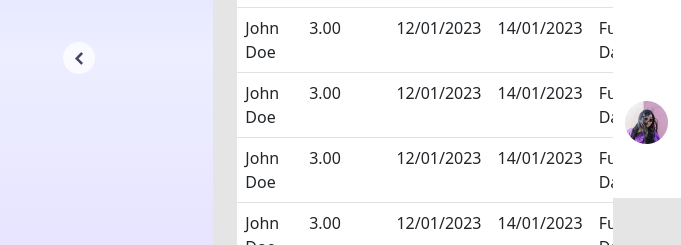
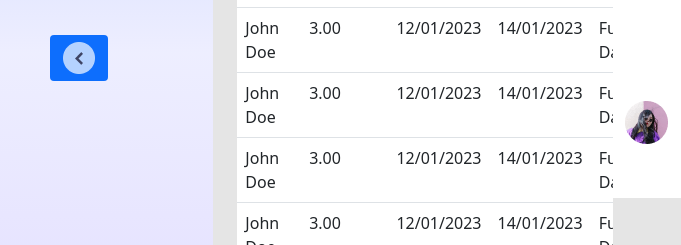
Before and after one commit to nil-01/DashBoard.github.io, a plain HTML site: page index.html in a window 1280 px wide. Shown: the part 548-793 px from the top of the page, 0-681 px from the left. Drawn offline with nearby package versions, Linux system fonts and the light colour scheme.

Commit message:
Update index.html

```diff
--- a/index.html
+++ b/index.html
@@ -46,7 +46,7 @@
                                 </ul>
                             </div>
                             </div>
-                         <div style="padding: 20%;"><button onclick="toggle()" class="btn btn-rounded"><img src="./img/toggle_button.png" class="img-fluid" alt="toggle_button"></button></div>
+                         <div style="padding: 20%;"><button onclick="toggle()" class="btn bg-primary btn-rounded"><img src="./img/toggle_button.png" class="img-fluid" alt="toggle_button"></button></div>
                     </nav>
                 </div>
             </div>
```
